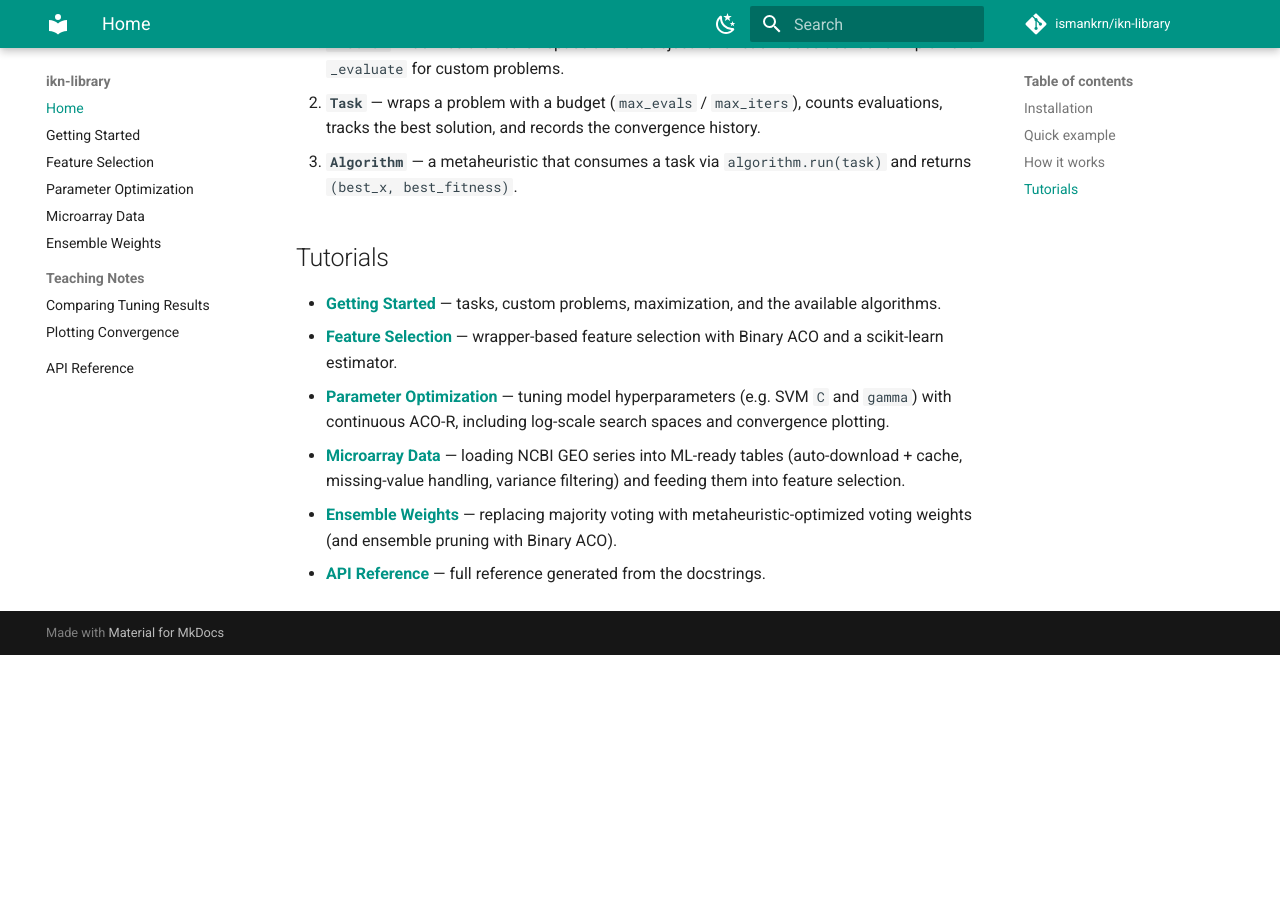
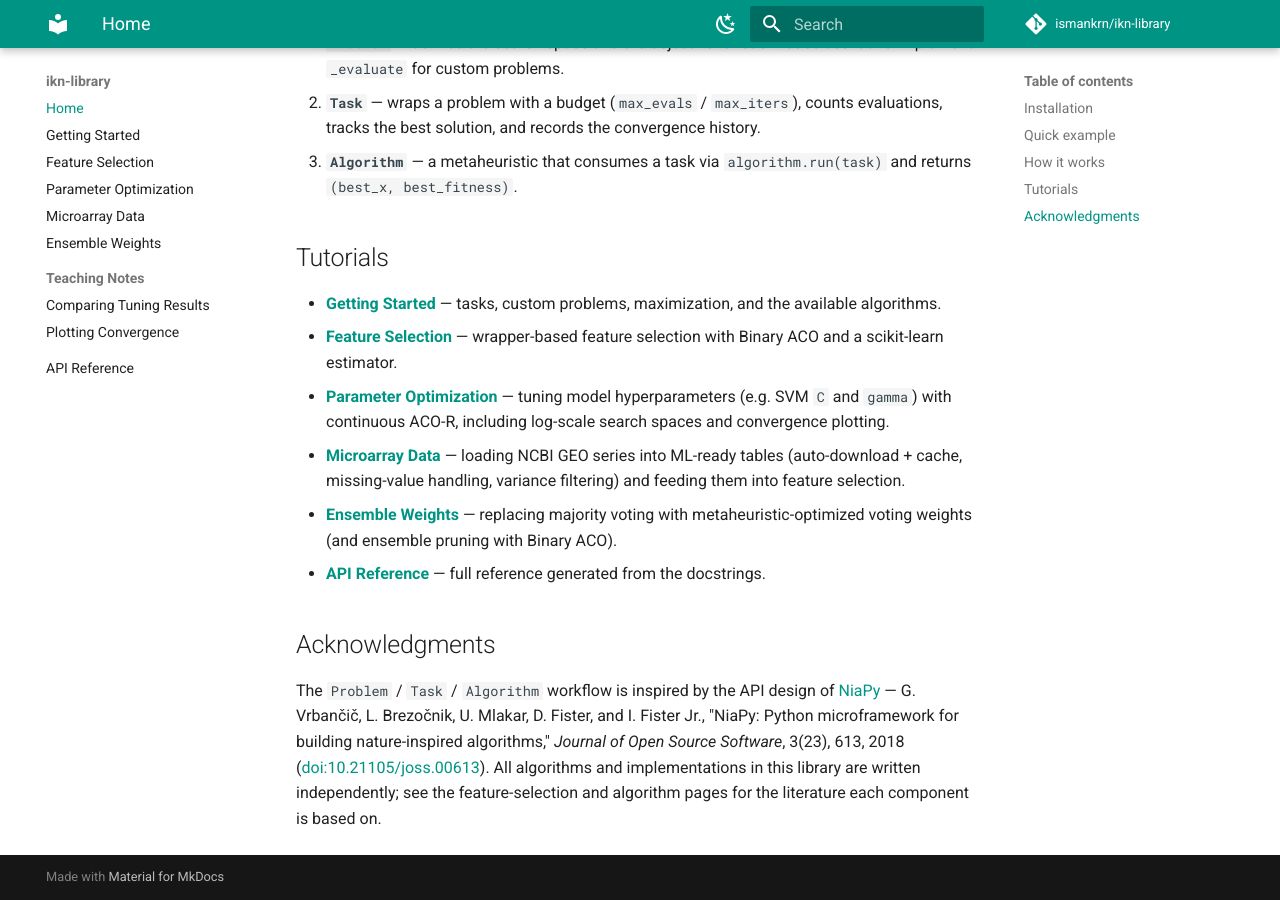
Before and after one commit to ismankrn/ikn-library, an MkDocs documentation site: the page built from docs/index.md, in a window 1280 px wide and 900 px high, scrolled down 1061 px. Built offline with MkDocs 1.6.1 and Material for MkDocs 9.7.7, drawn with Linux system fonts in a browser that asks for light colours; comment, search, counter and statistics services are not loaded; before the commit the page ends 1716 px from its top, so only the background shows below that.

Commit message:
Add acknowledgments and literature citations for NiaPy-inspired API and fitness formulation
Co-Authored-By: Claude Fable 5 <noreply@anthropic.com>

```diff
--- a/docs/index.md
+++ b/docs/index.md
@@ -70,3 +70,15 @@ The library follows a NiaPy-like workflow built from three pieces:
   Binary ACO).
 - **[API Reference](api.md)** — full reference generated from the
   docstrings.
+
+## Acknowledgments
+
+The `Problem` / `Task` / `Algorithm` workflow is inspired by the API
+design of [NiaPy](https://github.com/NiaOrg/NiaPy) — G. Vrbančič,
+L. Brezočnik, U. Mlakar, D. Fister, and I. Fister Jr., "NiaPy: Python
+microframework for building nature-inspired algorithms," *Journal of
+Open Source Software*, 3(23), 613, 2018
+([doi:10.21105/joss.00613](https://doi.org/10.21105/joss.00613)). All
+algorithms and implementations in this library are written
+independently; see the feature-selection and algorithm pages for the
+literature each component is based on.
```
Also changed, not shown: README.md (+22 -0 lines), docs/feature-selection.md (+7 -0 lines), 1 other file.
